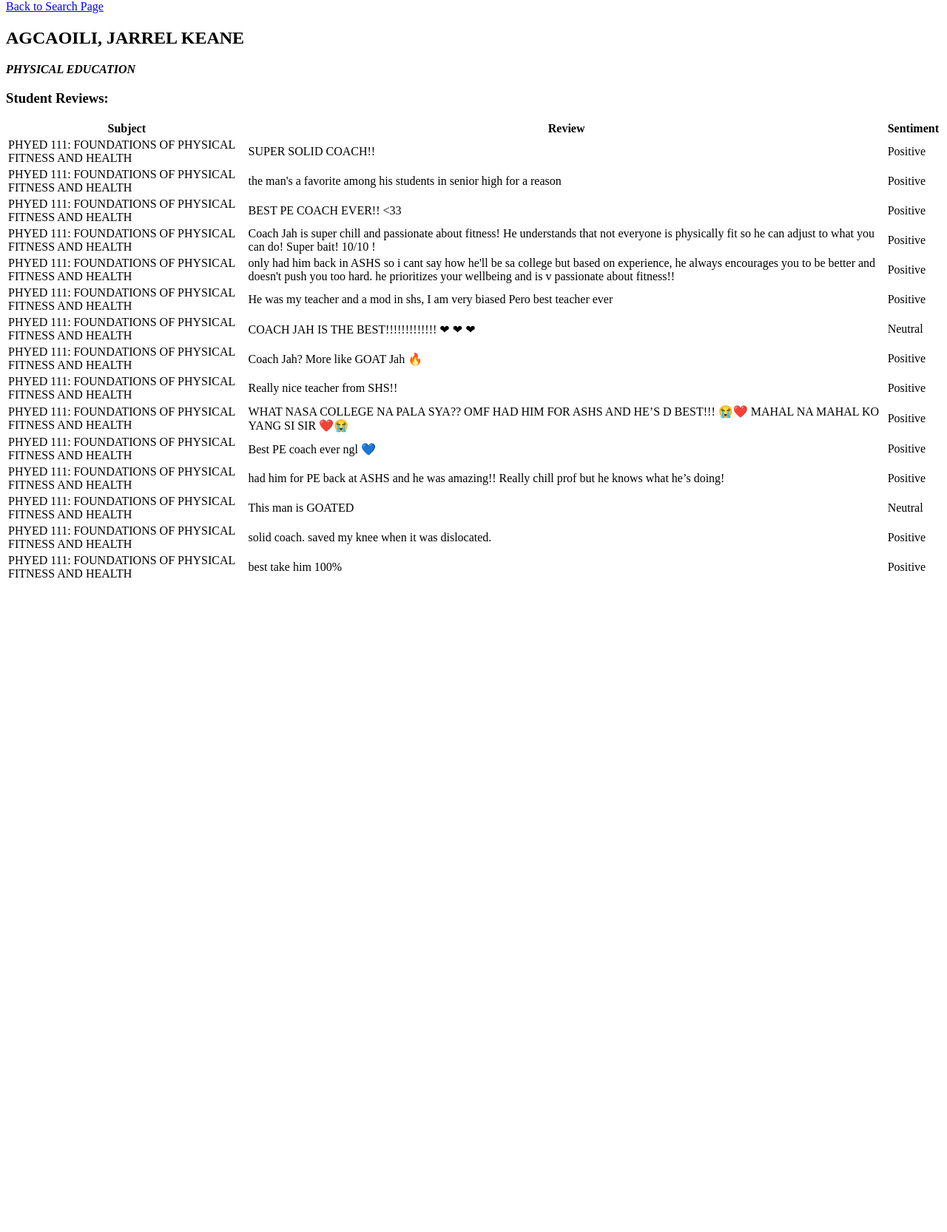
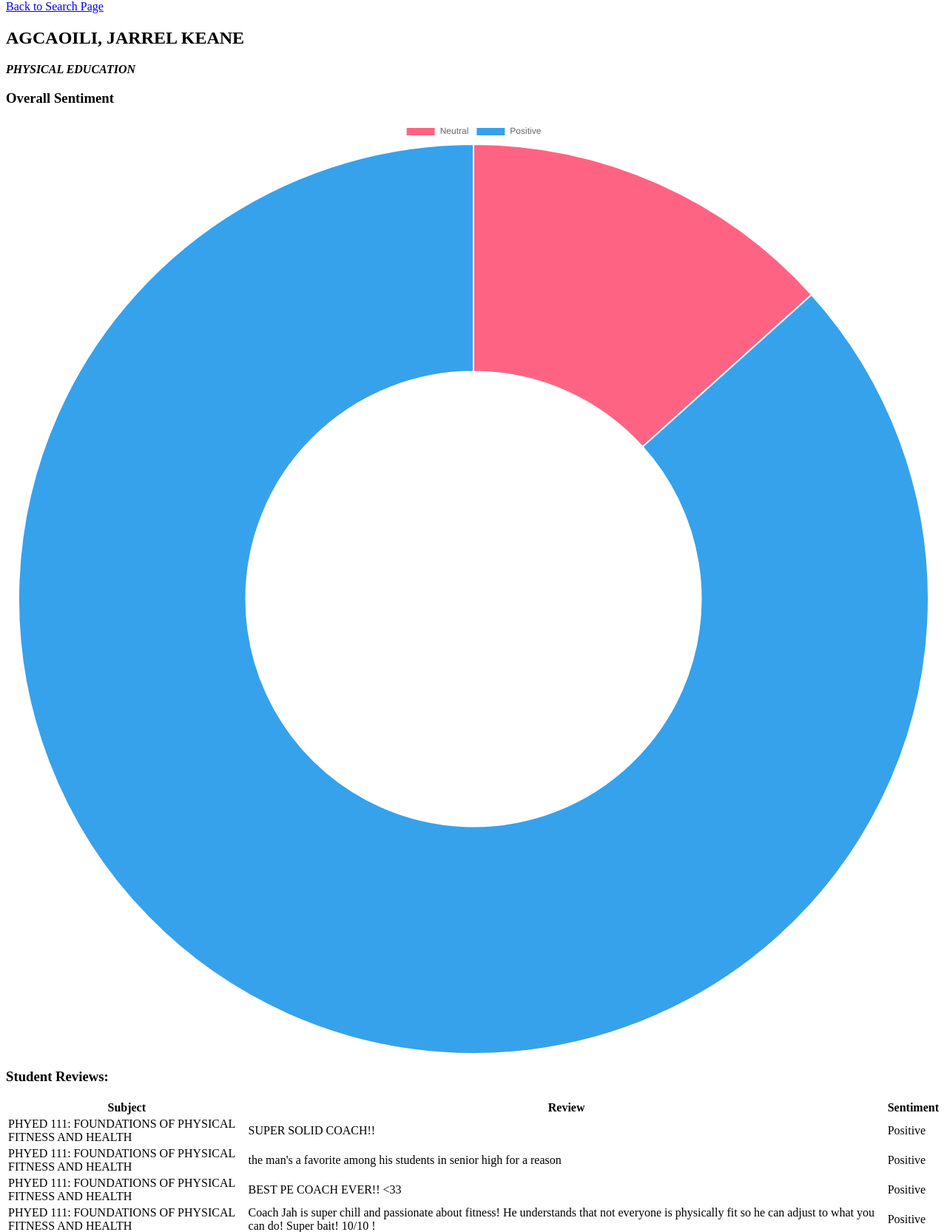
Before and after one commit to etaliae/CS42-MS, a Django app: page /vizprof/7/reviews/ in a window 1280 px wide. Shown: the part 16-1682 px from the top of the page at 74% size. Before the commit the page ends 797 px from the top, so only its background shows below. Run offline with Django 5.2, Linux system fonts and the light colour scheme; data comes from the database, SQL or seed files in the repository.

Commit message:
Added chart to represent overall sentiment for each professor

```diff
--- a/magis_sawrapped/profs_to_pick/templates/profs_to_pick/prof_reviews.html
+++ b/magis_sawrapped/profs_to_pick/templates/profs_to_pick/prof_reviews.html
@@ -19,9 +19,38 @@
 <h2>{{ object }}</h2>
 <strong><i>{{ object.department }}</i></strong>
 
-<h3>Student Reviews:</h3>
+<div id="overall_sentiment">
+    <h3>Overall Sentiment</h3>
+    <canvas id="overallSentiment"></canvas>
+
+    <script>
+        let sentiment_data = JSON.parse('{{ sentiment_data|safe }}');
+
+        let b = document.getElementById('overallSentiment').getContext('2d');
+        let overallSentiment = new Chart(b, {
+            type: 'doughnut',
+            data: {
+                labels: sentiment_data.sentiment,
+                datasets: [
+                    {
+                        label: 'Count',
+                        data: sentiment_data.count,
+                        backgroundColor: [
+                            'rgb(255, 99, 132)',
+                            'rgb(54, 162, 235)',
+                            'rgb(255, 205, 86)'
+                        ],
+                        hoverOffset: 4
+                    },
+                ]
+            },
+        });
+    </script>
+</div>
 
 <div id="reviews">
+
+    <h3>Student Reviews:</h3>
     <table>
 
         <tr>
@@ -41,6 +70,7 @@
         {% endfor %}
 
     </table>
+
 </div>
 
 {% endblock %}
--- a/magis_sawrapped/profs_to_pick/views.py
+++ b/magis_sawrapped/profs_to_pick/views.py
@@ -5,6 +5,7 @@ from django.db.models import Count
 
 from .models import Review
 from schedo.models import Professor
+import json
 
 
 class ProfessorListView(ListView):
@@ -26,7 +27,8 @@ class ProfessorDetailView(DetailView):
     def get_context_data(self, **kwargs):
         context = super().get_context_data(**kwargs)
         context['reviews'] = Review.objects.all()
-        sentiment_counts = Review.objects.filter(professor=self.get_object().pk).values(
+        reviews = Review.objects.filter(professor=self.get_object())
+        sentiment_counts = reviews.values(
             'sentiment').annotate(count=Count('sentiment'))
 
         sentiment = []
@@ -35,8 +37,9 @@ class ProfessorDetailView(DetailView):
             sentiment.append(sentiment_count['sentiment'])
             count.append(sentiment_count['count'])
 
-            context['sentiment_data'] = {
-                'sentiment': sentiment,
-                'count': count,
-            }
-            return context
+        context['sentiment_data'] = json.dumps({
+            'sentiment': sentiment,
+            'count': count,
+        })
+
+        return context
```
